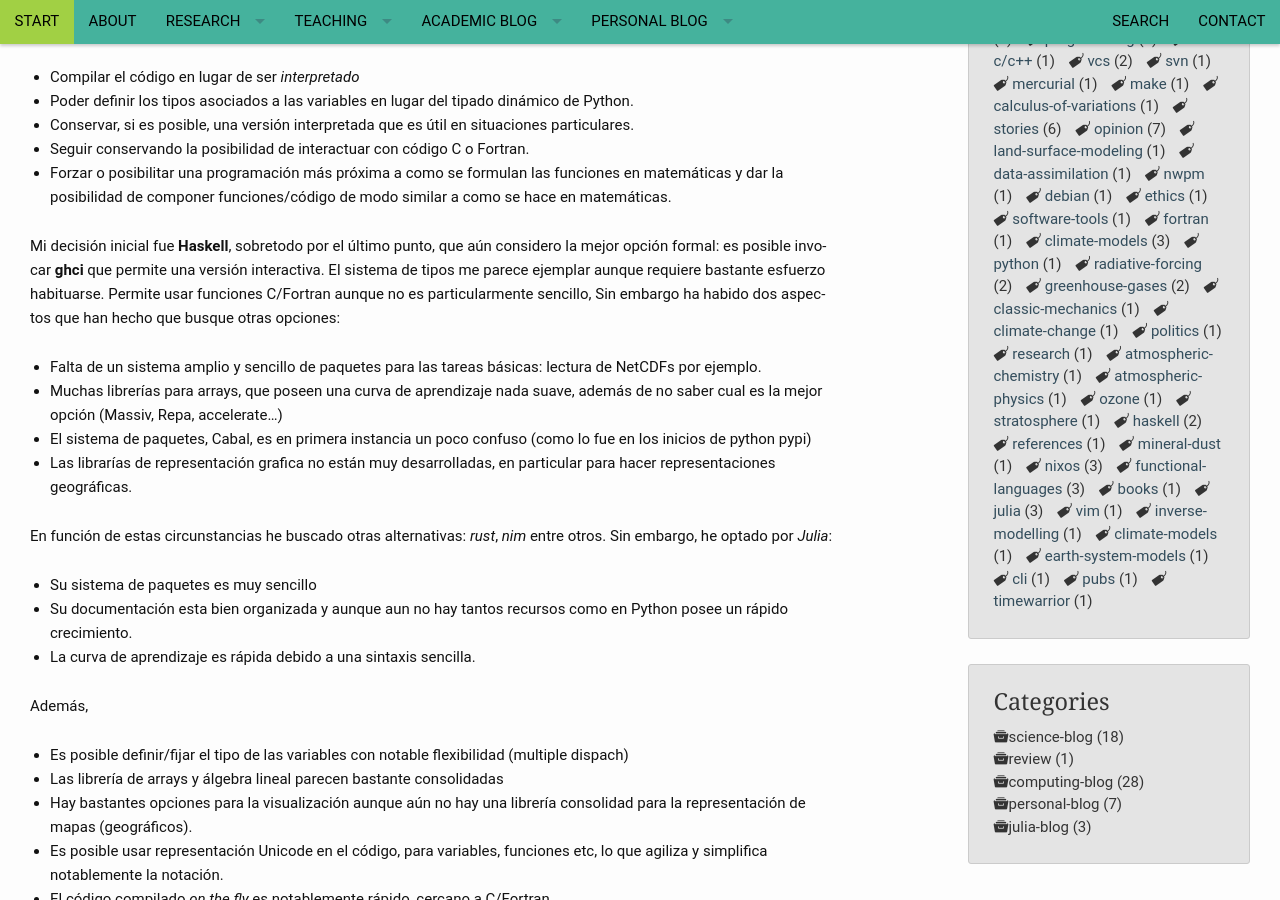
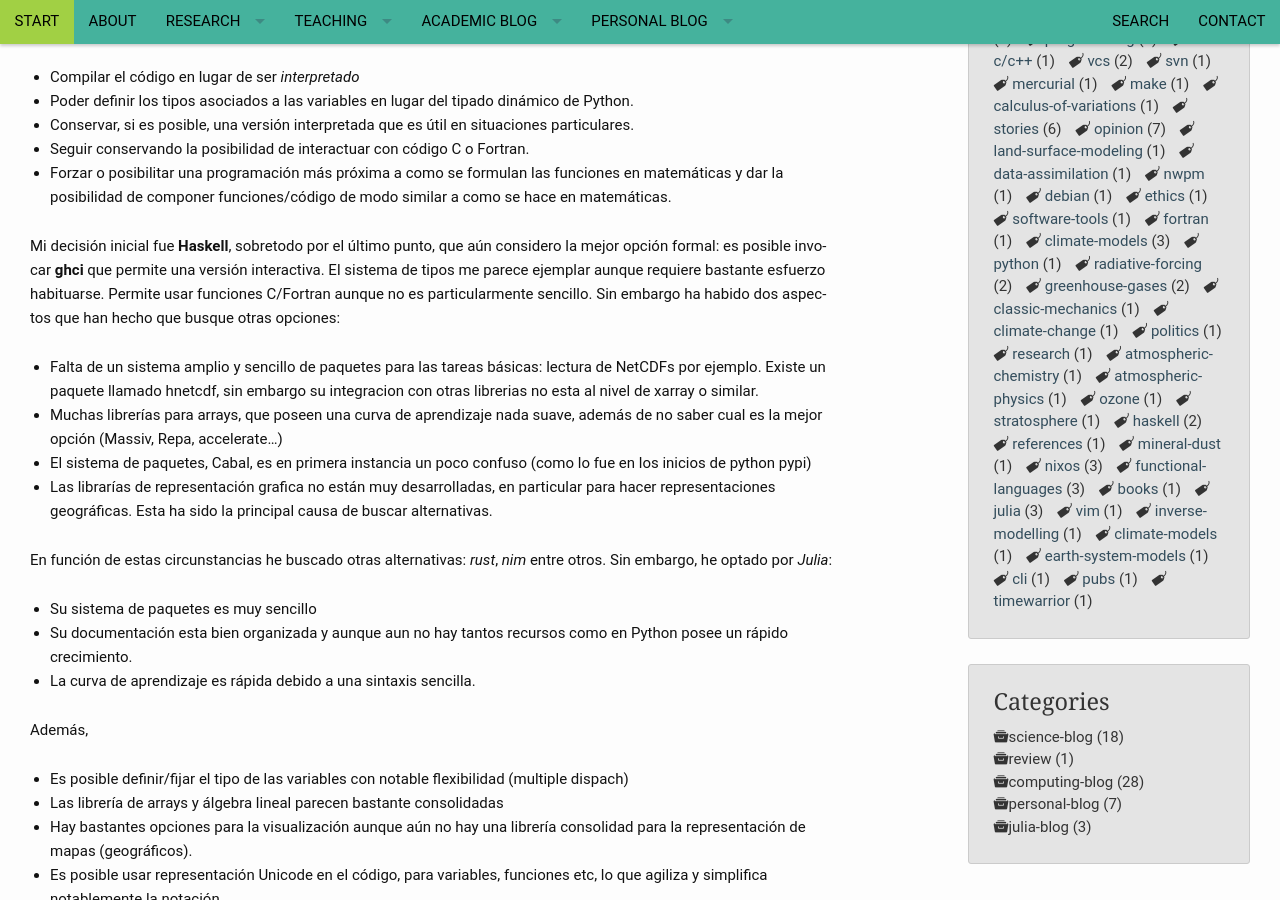
Before and after one commit to RCHG/rchg.github.io, a Jekyll site: the page built from _posts/2019-08-08-JuliaWhy.md, in a window 1280 px wide and 900 px high, scrolled down 798 px. Built offline with Jekyll 4.4.1, drawn with Linux system fonts in a browser that asks for light colours; nearby versions of some CDN libraries; comment, search, counter and statistics services are not loaded.

Commit message:
Update 2019-08-08-JuliaWhy.md

```diff
--- a/_posts/2019-08-08-JuliaWhy.md
+++ b/_posts/2019-08-08-JuliaWhy.md
@@ -39,13 +39,13 @@ de las siguientes posibilidades:
 
 Mi decisión inicial fue **Haskell**, sobretodo por el último punto, que aún considero la mejor opción formal:
 es posible invocar **ghci** que permite una versión interactiva. El sistema de tipos me parece ejemplar aunque
-requiere bastante esfuerzo habituarse. Permite usar funciones C/Fortran aunque no es particularmente sencillo,
+requiere bastante esfuerzo habituarse. Permite usar funciones C/Fortran aunque no es particularmente sencillo.
 Sin embargo ha habido dos aspectos que han hecho que busque otras opciones:
 
-- Falta de un sistema amplio y sencillo de paquetes para las tareas básicas: lectura de NetCDFs por ejemplo.
+- Falta de un sistema amplio y sencillo de paquetes para las tareas básicas: lectura de NetCDFs por ejemplo. Existe un paquete llamado hnetcdf, sin embargo su integracion con otras librerias no esta al nivel de xarray o similar.
 - Muchas librerías para arrays, que poseen una curva de aprendizaje nada suave, además de no saber cual es la mejor opción (Massiv, Repa, accelerate...)
 - El sistema de paquetes, Cabal, es en primera instancia un poco confuso (como lo fue en los inicios de python pypi)
-- Las librarías de representación grafica no están muy desarrolladas, en particular para hacer representaciones geográficas.
+- Las librarías de representación grafica no están muy desarrolladas, en particular para hacer representaciones geográficas. Esta ha sido la principal causa de buscar alternativas.
 
 En función de estas circunstancias he buscado otras alternativas: *rust*, *nim* entre otros. Sin embargo,
 he optado por *Julia*:
```
